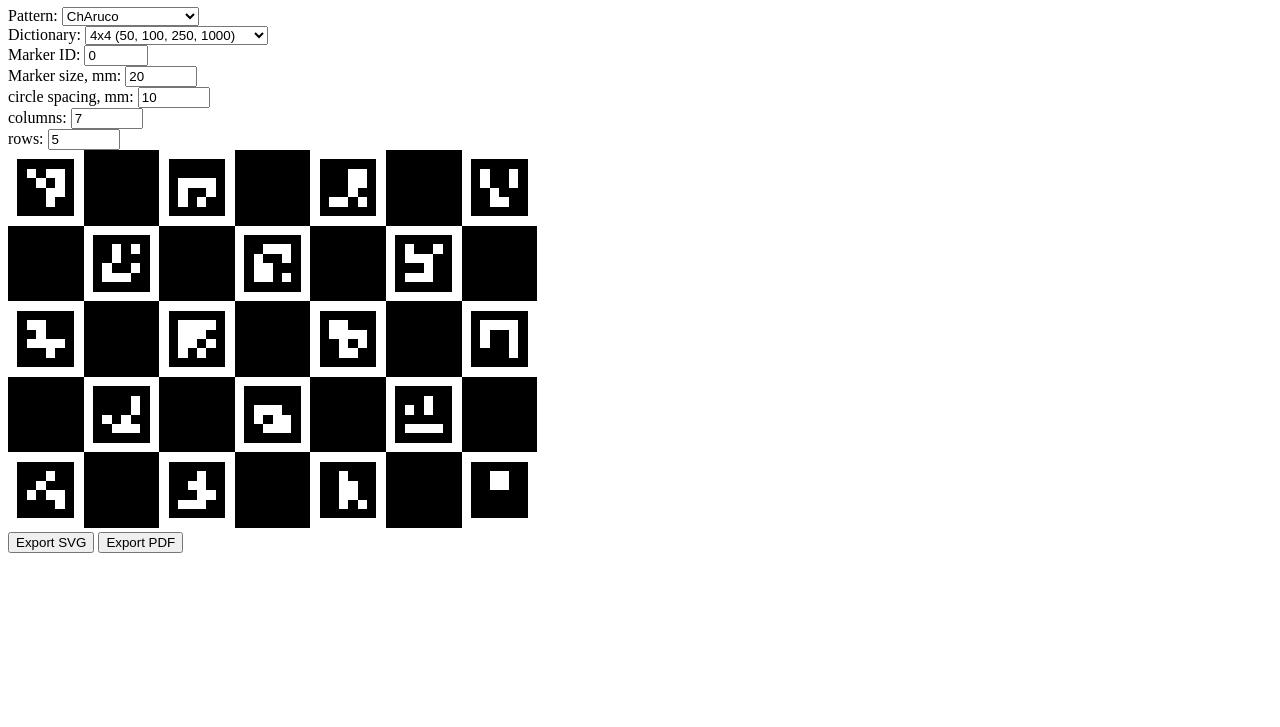
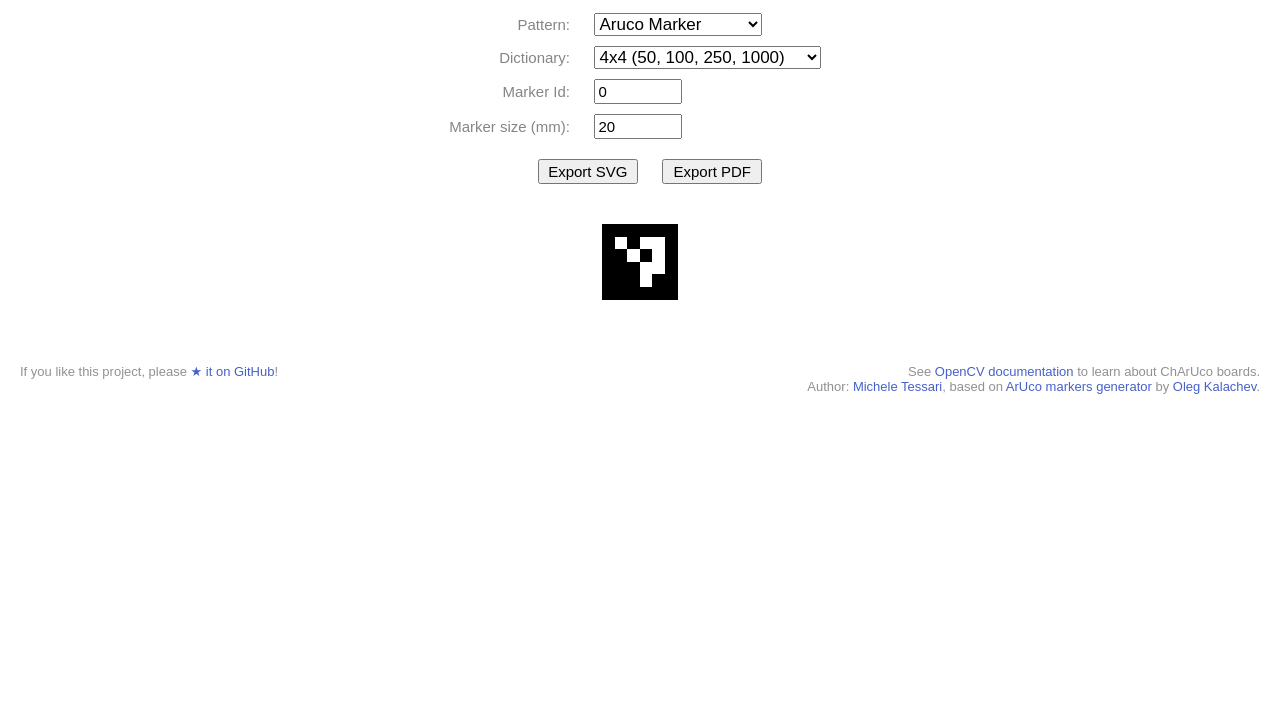
Before and after one commit to TEXflip/calibration-pattern-generator, a plain HTML site: page index.html in a window 1280 px wide. Shown: the part 73-800 px from the top of the page. Drawn offline with Linux system fonts and the light colour scheme.

Commit message:
style and fixes

```diff
--- a/index.html
+++ b/index.html
@@ -11,17 +11,17 @@
 	<body>
 		<h1>Calibration Pattern Generator!</h1>
 		<form class="setup">
-			<div class="field">
+			<div class="field frm-pattern">
                 <label for="frm-pattern">Pattern:</label>
                 <select name="pattern" id="frm-pattern">
-					<option value="charuco">ChAruco</option>
+					<option value="aruco">Aruco Marker</option>
+					<option value="charuco">ChArUco</option>
                     <option value="chessboard">Chessboard</option>
-					<option value="aruco">Aruco Marker</option>
                     <option value="circles">Circles</option>
                     <option value="acircles">Asymmetric Circles</option>
                 </select>
             </div>
-			<div class="field">
+			<div class="field frm-dict">
                 <label for="frm-dict">Dictionary:</label>
 				<select name="dict" id="frm-dict">
 					<optgroup label="Standard dictionaries">
@@ -40,38 +40,43 @@
 					</optgroup>
 				</select>
 			</div>
-			<div class="field">
-				<label for="frm-id">Marker ID:</label>
+			<div class="field frm-id">
+				<label for="frm-id" id="label-id">Marker start Id</label>
 				<input id="frm-id" name="id" type="number" min="0" max="999" value="0">
 			</div>
 			<div class="field">
-				<label for="frm-size">Marker size, mm:</label>
+				<label for="frm-size" id="label-size">Square size (mm)</label>
 				<input id="frm-size" name="size" type="number" min="1" max="5000" value="20">
 			</div>
-			<div class="field">
-				<label for="frm-spacing">circle spacing, mm:</label>
+			<div class="field frm-spacing">
+				<label for="frm-spacing">circle spacing (mm)</label>
 				<input id="frm-spacing" name="spacing" type="number" min="0" max="5000" value="10">
 			</div>
-            <div class="field">
-                <label for="frm-cols">columns:</label>
+            <div class="field frm-cols">
+                <label for="frm-cols">columns</label>
                 <input id="frm-cols" name="columns" type="number" min="2" max="5000" value="7">
             </div>
-			<div class="field">
-				<label for="frm-rows">rows:</label>
+			<div class="field frm-rows">
+				<label for="frm-rows">rows</label>
 				<input id="frm-rows" name="rows" type="number" min="2" max="5000" value="5">
+			</div>
+			<div class="tools">
+				<input type="button" value="Export SVG" class="export-svg" onclick="export_svg()">
+				<input type="button" value="Export PDF" class="export-pdf" onclick="export_pdf()">
 			</div>
 		</form>
 
 		<div class="marker"></div>
 
-		<div class="tools">
-			<input type="button" value="Export SVG" class="export-svg" onclick="export_svg()">
-			<input type="button" value="Export PDF" class="export-pdf" onclick="export_pdf()">
-			<!-- <a href="" class="save-button">Save</a> this marker as SVG, or -->
-			<!-- <a href="javascript:window.print()">open</a> standard browser's print dialog to print or get the PDF. -->
-		</div>
 		<footer>
-
+			<div>
+				If you like this project, please <a href="https://github.com/TEXflip/calibration-pattern-generator"><nobr>★ it on GitHub</nobr></a>!
+			</div>
+			<div>
+				See <a href="https://docs.opencv.org/3.4/df/d4a/tutorial_charuco_detection.html">OpenCV documentation</a>
+				to learn about ChArUco boards.<br>
+				Author: <a href="https://github.com/TEXflip">Michele Tessari</a>, based on <a href="https://chev.me/arucogen/">ArUco markers generator</a> by <a href="http://chev.me">Oleg Kalachev</a>.
+			</div>
 		</footer>
 		<script type="text/javascript" src="main.js"></script>
 	</body>
--- a/main.js
+++ b/main.js
@@ -3,57 +3,6 @@ let export_data = {
     height_mm: 0,
     filename: ''
 };
-
-
-function generateMarkerSvg(width, height, bits, fixPdfArtifacts = true) {
-    var svg = document.createElement('svg');
-    svg.setAttribute('viewBox', '0 0 ' + (width + 2) + ' ' + (height + 2));
-    svg.setAttribute('xmlns', 'http://www.w3.org/2000/svg');
-    svg.setAttribute('shape-rendering', 'crispEdges');
-
-    // Background rect
-    var rect = document.createElement('rect');
-    rect.setAttribute('x', 0);
-    rect.setAttribute('y', 0);
-    rect.setAttribute('width', width + 2);
-    rect.setAttribute('height', height + 2);
-    rect.setAttribute('fill', 'black');
-    svg.appendChild(rect);
-
-    // "Pixels"
-    for (var i = 0; i < height; i++) {
-        for (var j = 0; j < width; j++) {
-            var white = bits[i * height + j];
-            if (!white) continue;
-
-            var pixel = document.createElement('rect');;
-            pixel.setAttribute('width', 1);
-            pixel.setAttribute('height', 1);
-            pixel.setAttribute('x', j + 1);
-            pixel.setAttribute('y', i + 1);
-            pixel.setAttribute('fill', 'white');
-            svg.appendChild(pixel);
-
-            if (!fixPdfArtifacts) continue;
-
-            if ((j < width - 1) && (bits[i * height + j + 1])) {
-                pixel.setAttribute('width', 1.5);
-            }
-
-            if ((i < height - 1) && (bits[(i + 1) * height + j])) {
-                var pixel2 = document.createElement('rect');;
-                pixel2.setAttribute('width', 1);
-                pixel2.setAttribute('height', 1.5);
-                pixel2.setAttribute('x', j + 1);
-                pixel2.setAttribute('y', i + 1);
-                pixel2.setAttribute('fill', 'white');
-                svg.appendChild(pixel2);
-            }
-        }
-    }
-
-    return svg;
-}
 
 function generateMarkerInSvg(bits, svg, size, square_size, svgSize, row, col) {
     let x = col + (square_size - svgSize) / 2;
@@ -80,22 +29,6 @@ function generateMarkerInSvg(bits, svg, size, square_size, svgSize, row, col) {
             pixel.setAttribute('y', cellSize + y + i * cellSize);
             pixel.setAttribute('fill', 'white');
             svg.appendChild(pixel);
-
-            // if (!fixPdfArtifacts) continue;
-
-            // if ((j < width - 1) && (bits[i * height + j + 1])) {
-            //     pixel.setAttribute('width', 1.5);
-            // }
-
-            // if ((i < height - 1) && (bits[(i + 1) * height + j])) {
-            //     var pixel2 = document.createElement('rect');;
-            //     pixel2.setAttribute('width', 1);
-            //     pixel2.setAttribute('height', 1.5);
-            //     pixel2.setAttribute('x', j + 1);
-            //     pixel2.setAttribute('y', i + 1);
-            //     pixel2.setAttribute('fill', 'white');
-            //     svg.appendChild(pixel2);
-            // }
         }
     }
 }
@@ -128,16 +61,16 @@ function generateArucoMarker(size, markerSize, dictName, id) {
 
     width = size * markerSize;
     height = size * markerSize;
-    export_data.width_mm = width;
-    export_data.height_mm = height;
+    export_data.width_mm = size;
+    export_data.height_mm = size;
     export_data.filename = 'aruco_' + dictName + '_' + id;
 
     var svg = document.createElement('svg');
     svg.setAttribute('viewBox', '0 0 ' + (markerSize + 2) + ' ' + (markerSize + 2));
     svg.setAttribute('xmlns', 'http://www.w3.org/2000/svg');
     svg.setAttribute('shape-rendering', 'crispEdges');
-    svg.setAttribute('width', width + 'mm');
-    svg.setAttribute('height', height + 'mm');
+    svg.setAttribute('width', size + 'mm');
+    svg.setAttribute('height', size + 'mm');
     var rect = document.createElement('rect');
     rect.setAttribute('x', 0);
     rect.setAttribute('y', 0);
@@ -382,9 +315,16 @@ function init() {
     var markerIdStartInput = document.querySelector('.setup input[name=id]');
     var sizeInput = document.querySelector('.setup input[name=size]');
     var spacingInput = document.querySelector('.setup input[name=spacing]');
-    // var saveButton = document.querySelector('.save-button');
     var rowsInput = document.querySelector('.setup input[name=rows]');
     var columnsInput = document.querySelector('.setup input[name=columns]');
+
+    var form_spacing = document.querySelector('.frm-spacing');
+    var form_label_size = document.querySelector('#label-size');
+    var form_rows = document.querySelector('.frm-rows');
+    var form_cols = document.querySelector('.frm-cols');
+    var form_id = document.querySelector('.frm-id');
+    var form_dict = document.querySelector('.frm-dict');
+    var form_label_id = document.querySelector('#label-id');
 
     get_form_data = function () {
         var option = dictSelect.options[dictSelect.selectedIndex];
@@ -401,6 +341,16 @@ function init() {
         }
     }
 
+    update_form_status = function (spacing_visible, label_size_text, rows_and_cols_visible, start_id_visible, dict_visible, marker_id_text='Marker Id:', size = 20) {
+        form_spacing.hidden = !spacing_visible;
+        form_label_size.innerText = label_size_text;
+        form_rows.hidden = !rows_and_cols_visible;
+        form_cols.hidden = !rows_and_cols_visible;
+        form_id.hidden = !start_id_visible;
+        form_dict.hidden = !dict_visible;
+        form_label_id.innerText = marker_id_text;
+    }
+
     function updateMarker() {
         var { markerId, size, spacing, dictName, maxId, marker_size, rows, columns, pattern } = get_form_data();
 
@@ -411,15 +361,21 @@ function init() {
             markerId = maxId;
         }
 
-        svgFunGeneration = () => generateChessboardSvg(rows, columns, size);
         if (pattern == 'aruco') {
             svgFunGeneration = () => generateArucoMarker(size, marker_size, dictName, markerId);
+            update_form_status(false, 'Marker size (mm):', false, true, true);
         } else if (pattern == 'charuco') {
             svgFunGeneration = () => generateCharucoBoard(rows, columns, size, dictName, marker_size, markerId);
+            update_form_status(false, 'Square size (mm):', true, true, true, marker_id_text='Marker Id start:');
         } else if (pattern == 'circles') {
             svgFunGeneration = () => generateCircleBoard(rows, columns, size, spacing);
+            update_form_status(true, 'Circle size (mm):', true, false, false);
         } else if (pattern == 'acircles') {
             svgFunGeneration = () => generateAsymmetricCircleBoard(rows, columns, size, spacing);
+            update_form_status(true, 'Circle size (mm):', true, false, false);
+        } else { // chessboard
+            svgFunGeneration = () => generateChessboardSvg(rows, columns, size);
+            update_form_status(false, 'Square size (mm):', true, false, false);
         }
 
         // Wait until dict data is loaded
--- a/style.css
+++ b/style.css
@@ -0,0 +1,132 @@
+body {
+	font-family: sans-serif;
+	padding: 0;
+	margin: 0;
+}
+
+h1 {
+	font-weight: normal;
+	text-align: center;
+	font-size: 22px;
+	margin: 20px;
+	margin-bottom: 40px;
+}
+
+a {
+	color: #4761c7;
+	text-decoration: none;
+}
+
+.setup {
+	margin: 0 10px;
+}
+
+.setup input {
+	font-weight: 300;
+	margin: 0;
+	margin-left: 20px;
+	font-size: 15px;
+	padding: 2px;
+	width: 80px;
+	vertical-align: -1px;
+}
+
+.setup select {
+	font-weight: 300;
+	margin: 0;
+	margin-left: 20px;
+	font-size: 17px;
+	vertical-align: -1px;
+}
+
+.setup {
+	margin: 20px auto;
+	width: 440px;
+}
+
+.setup .field {
+	margin: 10px 0;
+}
+
+.setup label {
+	vertical-align: middle;
+	font-size: 15px;
+	width: 150px;
+	text-align: right;
+	display: inline-block;
+	color: #858585;
+}
+
+.setup input[type="button"] {
+    width: 100px;
+}
+
+.tools {
+	margin: 20px;
+	text-align: center;
+	line-height: 20px;
+}
+
+.tools a {
+	font-weight: bold;
+}
+
+.marker-id {
+	display: none;
+}
+
+.marker {
+	text-align: center;
+	background: white;
+	margin: 40px;
+}
+
+.marker table {
+	border: none;
+	border-collapse: collapse;
+	margin: 0;
+	padding: 0;
+	width: 100mm;
+	height: 100mm;
+}
+
+.marker table td {
+	margin: 0;
+	padding: 0;
+	border: none;
+	background: white;
+}
+
+footer {
+	font-weight: normal;
+	margin: 20px;
+	margin-top: 60px;
+	text-align: right;
+	font-size: 13px;
+	color: #919191;
+	display: flex;
+	justify-content: space-between;
+	align-items: flex-start;
+}
+
+@media print {
+	body {
+		-webkit-print-color-adjust: exact;
+		color-adjust: exact;
+		background: white;
+	}
+
+	body > * {
+		display: none;
+	}
+
+	.marker-id {
+		display: block !important;
+		text-align: center;
+	}
+
+	.marker {
+		border: none !important;
+		display: block;
+	}
+}
```
Also changed, not shown: 1 other file.
